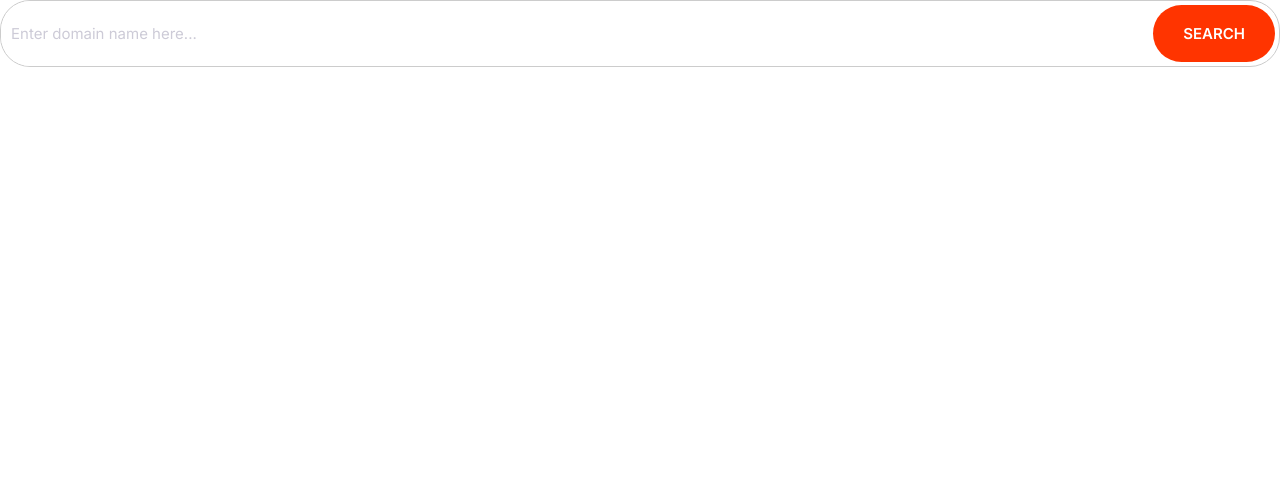
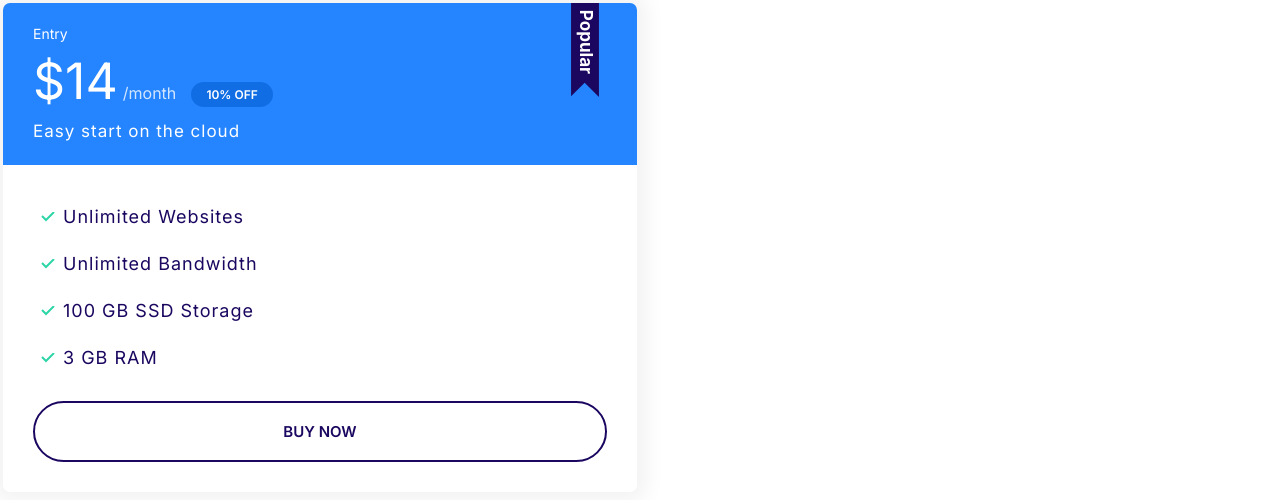
Before and after one commit to andressami/cursomoshify, a plain HTML site: page index.html in a window 1280 px wide. Drawn offline with Linux system fonts and the light colour scheme.

Commit message:
Construindo Plans

```diff
--- a/Styles/styles.css
+++ b/Styles/styles.css
@@ -106,15 +106,16 @@
 }
 
 .badge--primary {
-    background-color: var(--color-primary);
+    background-color: #116de4;
 }
 
 .badge--secondary {
-    background-color: var(--color-secondary);
+    background-color: #01cdf1;
 }
 
 .bagde--small {
     font-size: 1.6rem;
+    padding: 0.5rem 1.5rem;
 }
 
 @media screen and (min-width:1024px) {
@@ -270,3 +271,93 @@
         font-size: 1.5rem;
     }
 }
+
+/* CARDS */
+
+.card {
+    border-radius: 7px;
+    box-shadow: 0 0 20px 10px #f3f3f3;
+    overflow: hidden;
+}
+
+.card__header,
+.card__body {
+    padding: 2rem 3rem;
+}
+
+.card--primary .card__header {
+    background: var(--color-primary);
+    color: #fff;
+
+}
+
+.card--secondary .card__header {
+    background: var(--color-secondary);
+    color: #fff;
+}
+
+/* PLANS */
+
+.plan__name {
+    color: #fff;
+    font-size: 2.4rem;
+    margin: 0;
+    font-weight: 500;
+}
+
+.plan__price {
+    font-size: 6rem;
+}
+
+.plan__billing {
+    font-size: 2.4rem;
+    font-weight: 300;
+    opacity: 0.8;
+    margin-right: 1rem;
+}
+
+.plan__description {
+    font-size: 2rem;
+    font-weight: 300;
+    display: block;
+    letter-spacing: 1px;
+}
+
+.plan .list__item {
+    font-weight: 300;
+    letter-spacing: 1px;
+    margin-bottom: 2rem;
+}
+.plan--popular .card__header {
+    position: relative;
+}
+
+.plan--popular .card__header::before {
+    content: url(../Images/popular.svg);
+    width: 40px;
+    display: inline-block;
+    position: absolute;
+    top: -6px;
+    right: 5%;
+}
+
+
+
+@media screen and (min-width: 1024px) {
+    .plan__name {
+        font-size: 1.4rem;
+    }
+
+    .plan__price {
+        font-size: 5rem;
+    }
+
+    .plan__billing {
+        font-size: 1.6rem;
+    }
+
+    .plan__description {
+        font-size: 1.7rem;
+    }
+
+}
--- a/index.html
+++ b/index.html
@@ -15,13 +15,27 @@
     <link rel="stylesheet" href="Styles/styles.css" />
   </head>
   <body>
-    <div class="input-group">
-      <input
-        type="text"
-        class="input"
-        placeholder="Enter domain name here..."
-      />
-      <button class="btn btn--accent">Search</button>
+    <div style="width: 50%; padding: 3px 3px">
+      <div class="plan plan--popular">
+        <div class="card card--primary">
+          <header class="card__header">
+            <h3 class="plan__name">Entry</h3>
+            <span class="plan__price">$14</span>
+            <span class="plan__billing">/month</span>
+            <span class="badge badge--primary bagde--small">10% OFF</span>
+            <span class="plan__description">Easy start on the cloud</span>
+          </header>
+          <div class="card__body">
+            <ul class="list list--tick">
+              <li class="list__item">Unlimited Websites</li>
+              <li class="list__item">Unlimited Bandwidth</li>
+              <li class="list__item">100 GB SSD Storage</li>
+              <li class="list__item">3 GB RAM</li>
+            </ul>
+            <button class="btn btn--border btn--block">Buy Now</button>
+          </div>
+        </div>
+      </div>
     </div>
   </body>
 </html>
```
Also changed, not shown: Components/plans.html (added, +22 -0 lines), Images/popular.svg (added).
